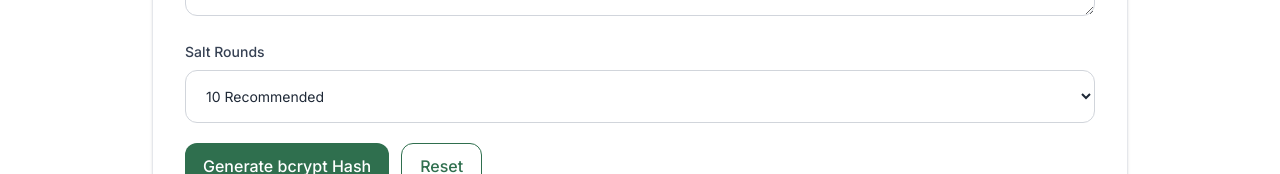
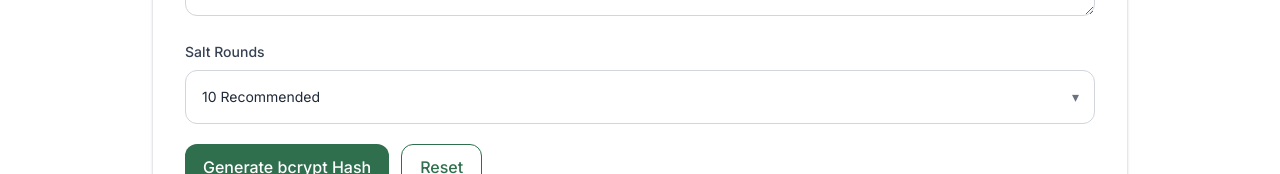
Before and after one commit to vaarunsonawwane-ops/yoryantra-new, a Next.js app: page /tools/bcrypt-generator in a window 1280 px wide. Shown: the part 547-721 px from the top of the page. Built offline with nearby package versions, Linux system fonts and the light colour scheme.

Commit message:
bcrypt Generator drop down fix

```diff
--- a/app/tools/bcrypt-generator/ToolClient.tsx
+++ b/app/tools/bcrypt-generator/ToolClient.tsx
@@ -4,6 +4,7 @@ import { useState } from "react";
 import bcrypt from "bcryptjs";
 import Link from "next/link";
 import ToolShell from "@/app/components/ToolShell";
+import YoryantraSelect from "@/app/components/YoryantraSelect";
 
 export default function ToolClient() {
   const [password, setPassword] =
@@ -64,33 +65,32 @@ export default function ToolClient() {
           Salt Rounds
         </label>
 
-        <select
-          value={rounds}
-          onChange={(e) =>
+        <YoryantraSelect
+          value={String(rounds)}
+          onChange={(value) =>
             setRounds(
-              Number(
-                e.target.value
-              )
+              Number(value)
             )
           }
-          className="w-full rounded-xl border border-gray-300 p-4 text-sm outline-none focus:ring-2 focus:ring-[var(--green)] focus:border-transparent transition bg-white"
-        >
-          <option value={8}>
-            8
-          </option>
-
-          <option value={10}>
-            10 Recommended
-          </option>
-
-          <option value={12}>
-            12 Stronger
-          </option>
-
-          <option value={14}>
-            14 High Security
-          </option>
-        </select>
+          options={[
+            {
+              label: "8",
+              value: "8",
+            },
+            {
+              label: "10 Recommended",
+              value: "10",
+            },
+            {
+              label: "12 Stronger",
+              value: "12",
+            },
+            {
+              label: "14 High Security",
+              value: "14",
+            },
+          ]}
+        />
       </div>
 
       {/* ACTIONS */}
```
